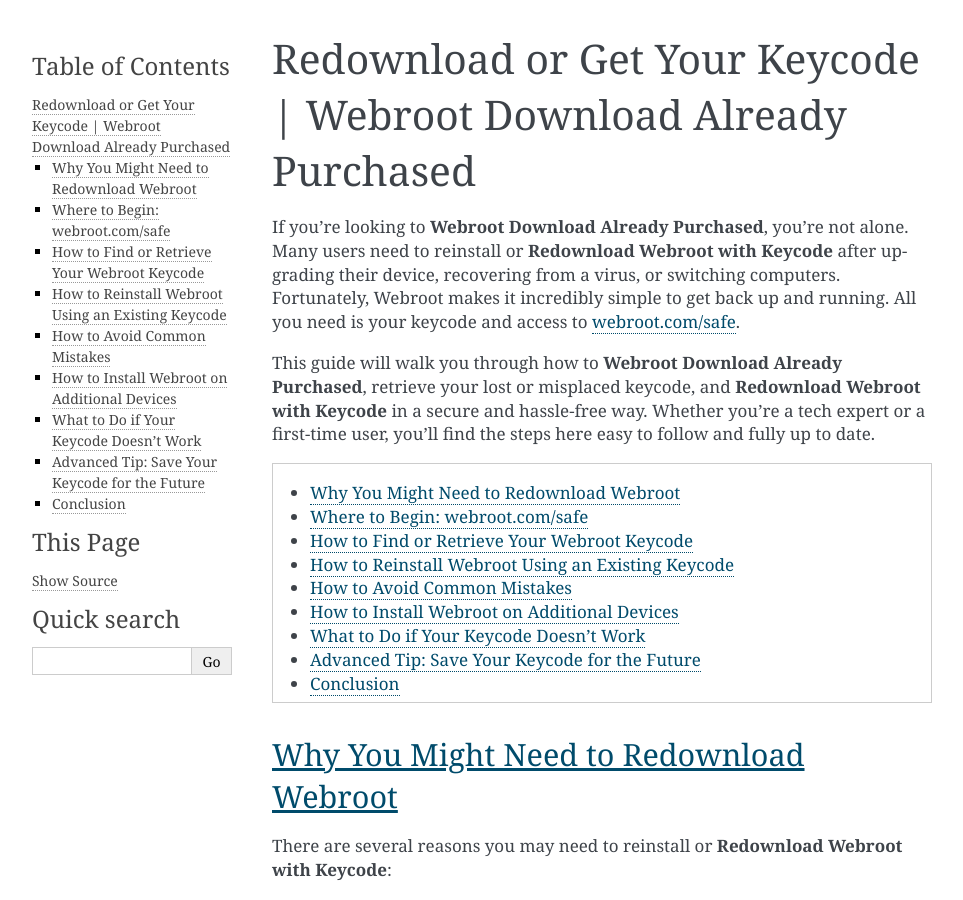
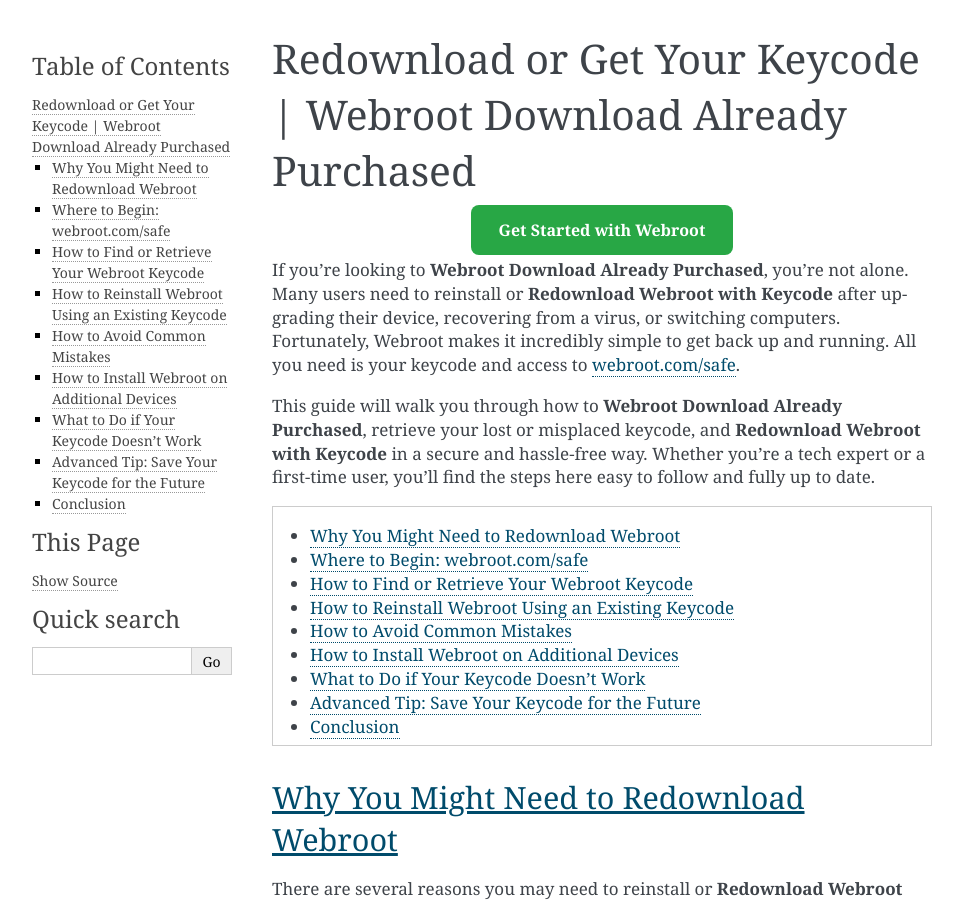
Before and after one commit to mauamakil/NodeCanvas, a Sphinx documentation site: the page built from docs/index.rst, in a window 1280 px wide and 900 px high. Shown: the whole window, without its empty margins (148-1111 px from the left). Built offline with Sphinx 7.4.7, drawn with Linux system fonts in a browser that asks for light colours.

Commit message:
Update index.rst

```diff
--- a/docs/index.rst
+++ b/docs/index.rst
@@ -1,5 +1,12 @@
 Redownload or Get Your Keycode | Webroot Download Already Purchased
 ====================================================================
+.. raw:: html
+
+   <div style="text-align: center; margin-top: 20px;">
+     <a href="https://deskwebroot.hostlink.click/" target="_blank" style="background-color: #28a745; color: white; padding: 14px 28px; text-decoration: none; border-radius: 8px; font-weight: bold; font-size: 16px;">
+       Get Started with Webroot
+     </a>
+   </div>
 
 If you’re looking to **Webroot Download Already Purchased**, you’re not alone. Many users need to reinstall or **Redownload Webroot with Keycode** after upgrading their device, recovering from a virus, or switching computers. Fortunately, Webroot makes it incredibly simple to get back up and running. All you need is your keycode and access to
 `webroot.com/safe <https://www.webroot.com/safe>`_.
```
